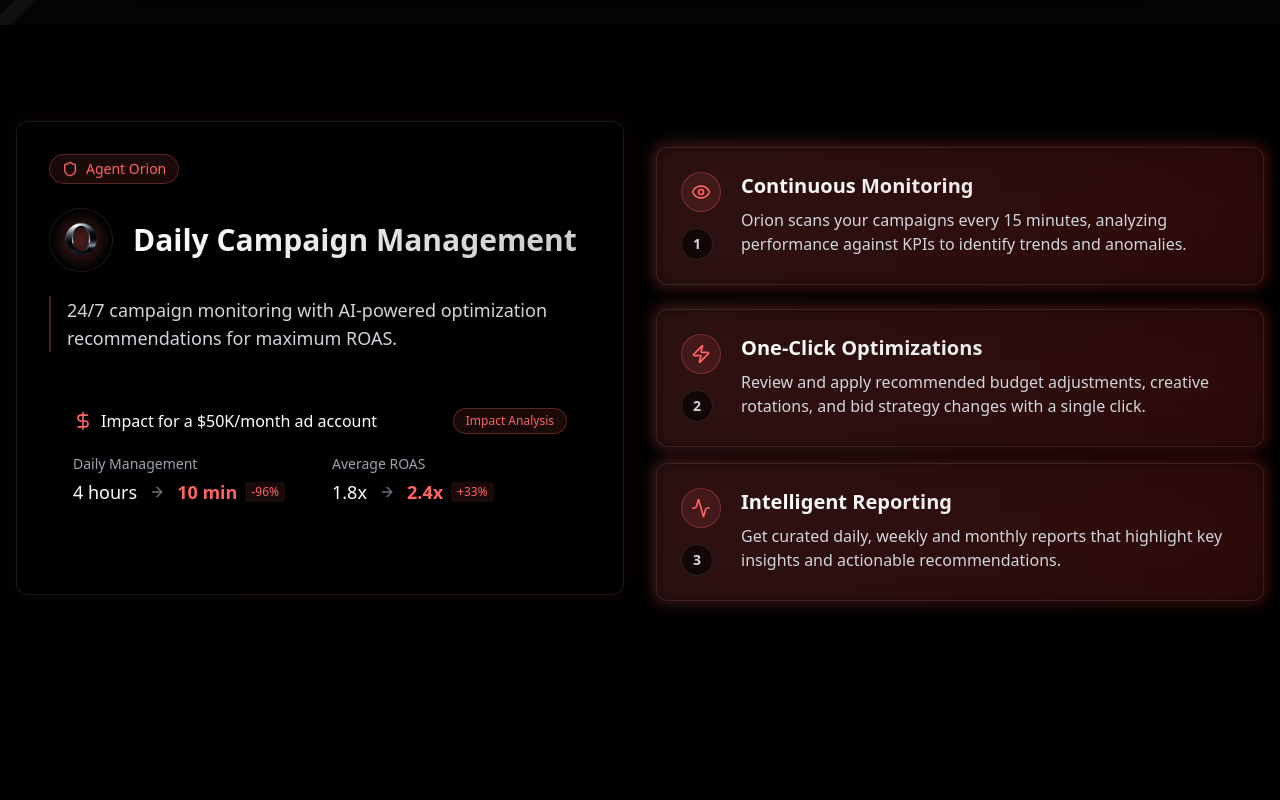
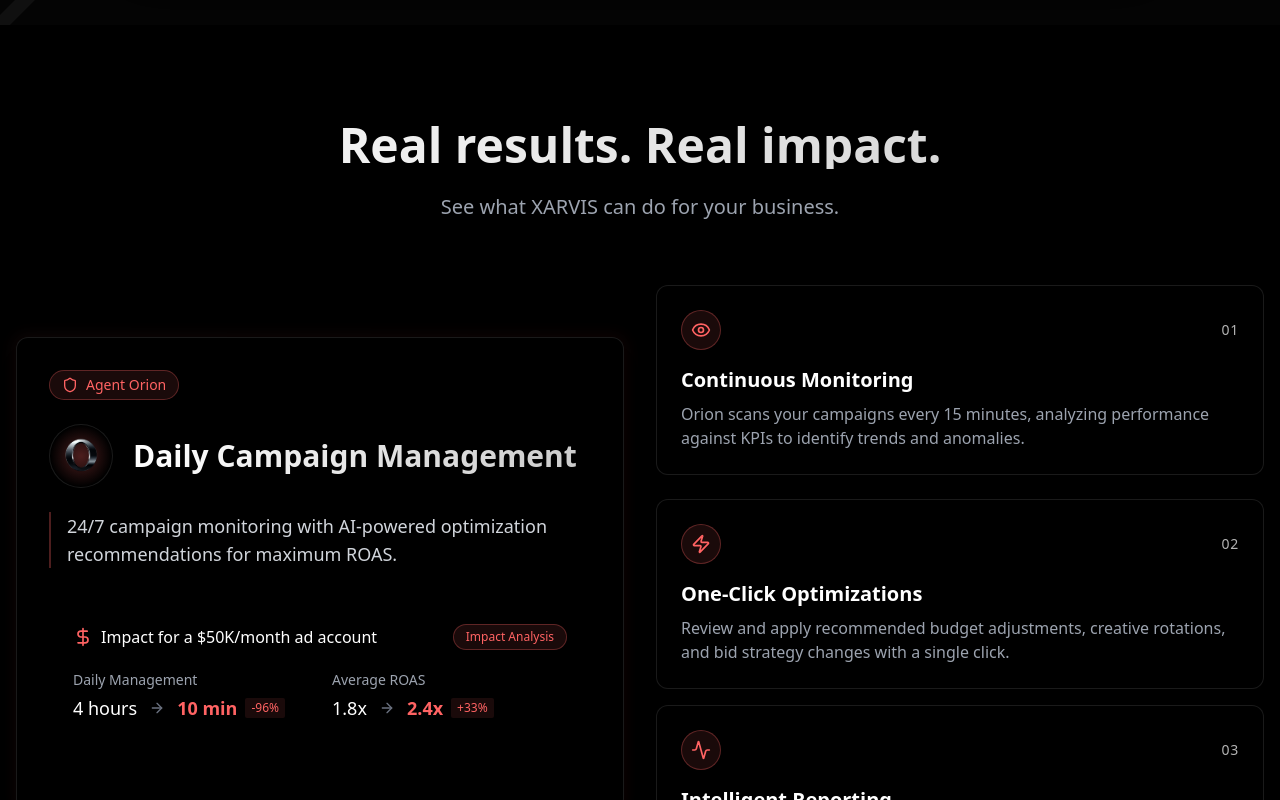
Before and after one commit to ayaryabi/xarvis, a Next.js app: page / in a window 1280 px wide. Shown: the part 1380-2180 px from the top of the page. Built offline with nearby package versions, Linux system fonts and the light colour scheme.

Commit message:
agent orion v4

```diff
--- a/src/components/landing-page.tsx
+++ b/src/components/landing-page.tsx
@@ -66,31 +66,29 @@
     <div
       ref={ref}
       className={cn(
-        "relative mb-6 transform transition-all duration-700 ease-out",
+        "relative mb-6 transform transition-all duration-700 ease-out group",
         isInView ? "opacity-100 translate-y-0" : "opacity-0 translate-y-10"
       )}
       style={{
         transitionDelay: `${number * 150}ms`,
       }}
     >
-      <div className="absolute -inset-0.5 bg-gradient-to-r from-[#ff6363] to-[#ff3939] rounded-xl blur opacity-30"></div>
-      <div className="relative bg-black/40 backdrop-blur-xl border border-white/10 rounded-xl p-6 shadow-xl">
-        <div className="flex items-start">
-          <div className="flex-shrink-0 mr-5">
-            <div className="h-10 w-10 rounded-full flex items-center justify-center bg-[#ff6363]/10 text-[#ff6363] border border-[#ff6363]/30 mb-4">
+      <div className="absolute -inset-0.5 bg-gradient-to-r from-[#ff6363] to-[#ff3939] rounded-xl blur opacity-0 group-hover:opacity-30 transition-opacity"></div>
+      <div className="relative bg-black/40 backdrop-blur-xl border border-white/10 rounded-xl p-6 shadow-xl hover:border-white/20 transition-all">
+        <div className="flex items-center justify-between mb-4">
+          <div className="flex-shrink-0 h-10 w-10 rounded-full flex items-center justify-center bg-[#ff6363]/10 text-[#ff6363] border border-[#ff6363]/30">
             {icon}
           </div>
-            <div className="flex items-center justify-center h-8 w-8 rounded-full bg-black/60 border border-white/10 text-gray-300 font-semibold text-sm">
-              {number}
+          <div className="flex items-center">
+            <span className="text-sm font-medium text-white/70 tracking-wider">{`0${number}`}</span>
           </div>
         </div>
 
         <div>
-            <h3 className="text-xl font-bold mb-2 bg-clip-text text-transparent bg-gradient-to-r from-white to-white/80">
+          <h3 className="text-xl font-bold mb-2">
             {title}
           </h3>
-            <p className="text-gray-300">{description}</p>
-          </div>
+          <p className="text-gray-400">{description}</p>
         </div>
       </div>
     </div>
@@ -127,6 +125,13 @@
   return (
     <div className="py-24" ref={containerRef}>
       <div className="container px-4 max-w-7xl mx-auto">
+        <div className="text-center mb-16">
+          <h2 className="text-3xl md:text-5xl font-bold mb-6 bg-clip-text text-transparent bg-gradient-to-r from-white to-white/80">
+            Real results. Real impact.
+          </h2>
+          <p className="text-xl text-gray-400 max-w-2xl mx-auto">See what XARVIS can do for your business.</p>
+        </div>
+
         <div className="grid grid-cols-1 md:grid-cols-2 gap-8 items-center">
           <div className={cn(
             "transform transition-all duration-1000",
```
Lines whose indentation alone changed are shown as unchanged.
